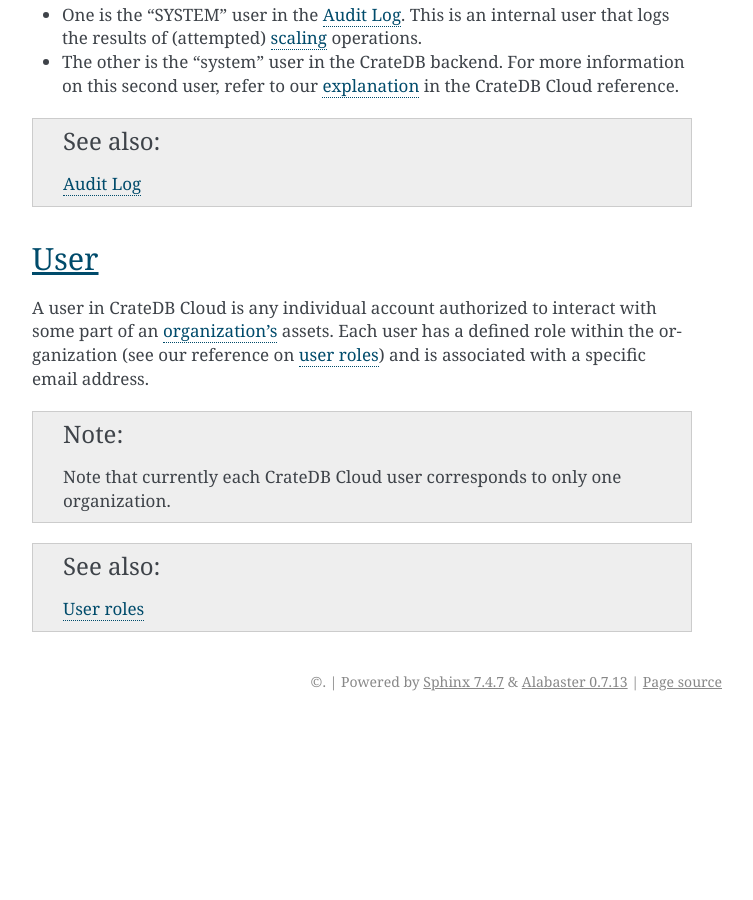
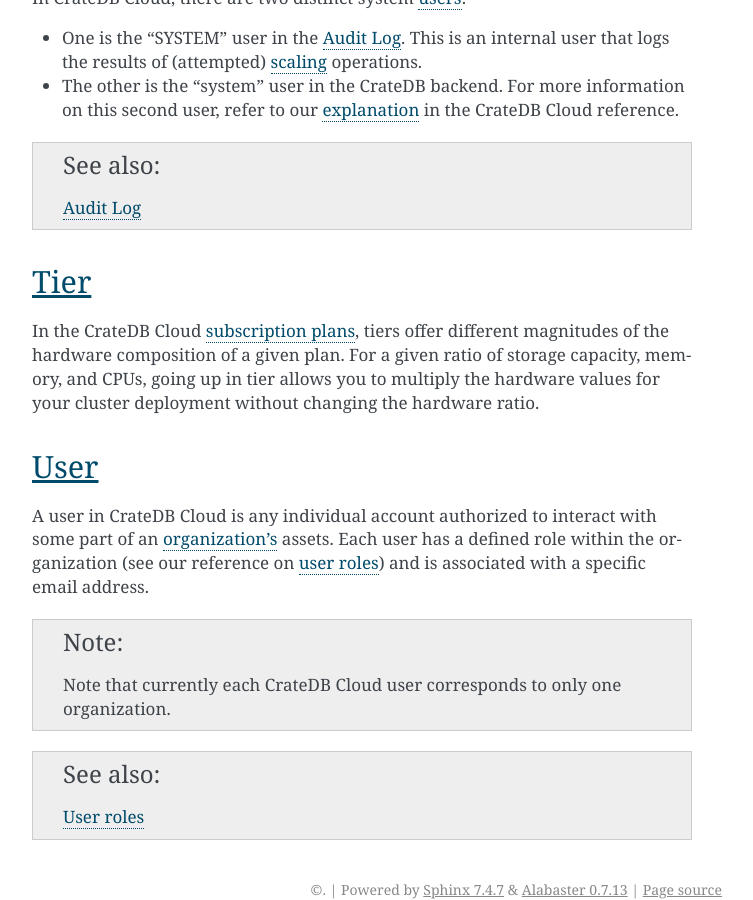
Before and after one commit to crate/cloud-reference, a Sphinx documentation site: the page built from docs/glossary.rst, in a window 1280 px wide and 900 px high, scrolled down 8669 px. Shown: the whole window, without its empty margins (388-1141 px from the left). Built offline with Sphinx 7.4.7, drawn with Linux system fonts in a browser that asks for light colours; before the commit the page ends 9390 px from its top, so only the background shows below that.

Commit message:
Add tiers to Glossary

```diff
--- a/docs/glossary.rst
+++ b/docs/glossary.rst
@@ -447,6 +447,18 @@
     :ref:`Audit Log <overview-org-audit>`
 
 
+.. _gloss-tier:
+
+Tier
+----
+
+In the CrateDB Cloud :ref:`subscription plans <gloss-subscription-plan>`, tiers
+offer different magnitudes of the hardware composition of a given plan. For a
+given ratio of storage capacity, memory, and CPUs, going up in tier allows you
+to multiply the hardware values for your cluster deployment without changing
+the hardware ratio.
+
+
 .. _gloss-user:
 
 User
```
